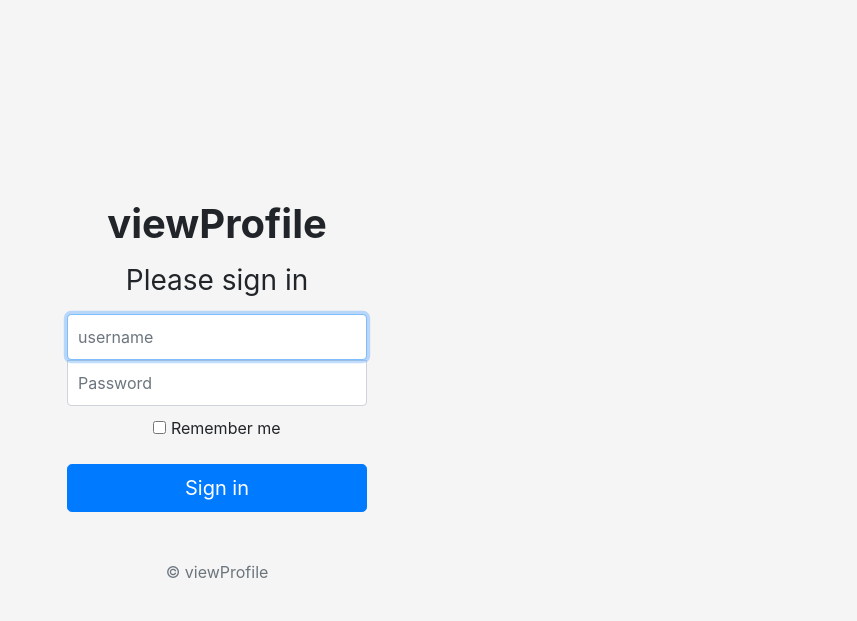
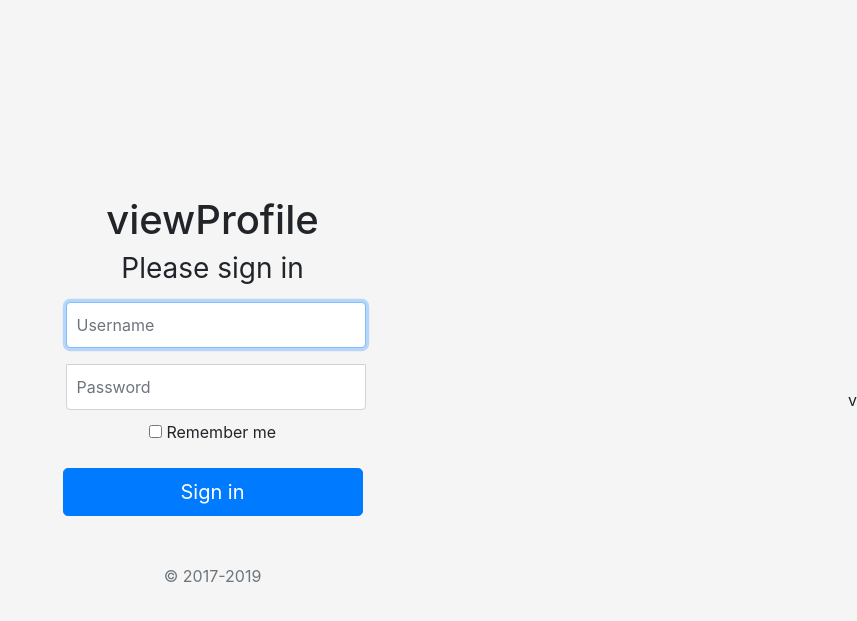
Before and after one commit to slowestwind/loginWithDjango, a Django app: template viewProfile/viewProfile/templates/login.html in a window 1280 px wide. Shown: the top 621 px of the page, without its empty margins (423-1280 px from the left). Run offline with Django 3.2, Linux system fonts and the light colour scheme; the template is opened without the code that fills it, so the values that code supplies are empty; some libraries are stand-ins or nearby versions.

Commit message:
fix some bugs

```diff
--- a/viewProfile/viewProfile/home/urls.py
+++ b/viewProfile/viewProfile/home/urls.py
@@ -20,6 +20,6 @@ from home import views
 
 urlpatterns = [
     path('', views.index, name='index'),
-    path('login', views.loginUser, name='login'),
-    path('logout', views.logoutUser, name='logout'),
+    path('loginUser', views.loginUser, name='loginUser'),
+    path('logoutUser', views.logoutUser, name='logoutUser'),
 ]
--- a/viewProfile/viewProfile/templates/index.html
+++ b/viewProfile/viewProfile/templates/index.html
@@ -159,6 +159,10 @@ body {
         <a class="nav-link active" href="#">Home</a>
         <a class="nav-link" href="#">Features</a>
         <a class="nav-link" href="#">Contact</a>
+        welcome {{request.user}}
+    <p>
+    This is the best website on this planet and you are very lucky to access it</p>
+    <a href="/logoutUser">Logout</a>
       </nav>
     </div>
   </header>
--- a/viewProfile/viewProfile/templates/login.html
+++ b/viewProfile/viewProfile/templates/login.html
@@ -1,37 +1,27 @@
-
 <!doctype html>
 <html lang="en">
+
 <head>
-    <meta charset="utf-8">
-    <meta name="viewport" content="width=device-width, initial-scale=1, shrink-to-fit=no">
-    <meta name="description" content="">
-    <meta name="author" content="Mark Otto, Jacob Thornton, and Bootstrap contributors">
-    <meta name="generator" content="Jekyll v4.1.1">
-    <title>Signin Template · Bootstrap</title>
-
+    <!-- Required meta tags -->
     <meta charset="utf-8">
     <meta name="viewport" content="width=device-width, initial-scale=1, shrink-to-fit=no">
 
     <!-- Bootstrap CSS -->
-    <link rel="stylesheet" href="https://stackpath.bootstrapcdn.com/bootstrap/4.5.2/css/bootstrap.min.css" integrity="sha384-JcKb8q3iqJ61gNV9KGb8thSsNjpSL0n8PARn9HuZOnIxN0hoP+VmmDGMN5t9UJ0Z" crossorigin="anonymous">
+    <link rel="stylesheet" href="https://stackpath.bootstrapcdn.com/bootstrap/4.4.1/css/bootstrap.min.css"
+        integrity="sha384-Vkoo8x4CGsO<!doctype html>
+<html lang="en">
 
+<head>
+    <!-- Required meta tags -->
+    <meta charset="utf-8">
+    <meta name="viewport" content="width=device-width, initial-scale=1, shrink-to-fit=no">
+
+    <!-- Bootstrap CSS -->
+    <link rel="stylesheet" href="https://stackpath.bootstrapcdn.com/bootstrap/4.4.1/css/bootstrap.min.css"
+        integrity="sha384-Vkoo8x4CGsO3+Hhxv8T/Q5PaXtkKtu6ug5TOeNV6gBiFeWPGFN9MuhOf23Q9Ifjh" crossorigin="anonymous">
 
 
     <style>
-      .bd-placeholder-img {
-        font-size: 1.125rem;
-        text-anchor: middle;
-        -webkit-user-select: none;
-        -moz-user-select: none;
-        -ms-user-select: none;
-        user-select: none;
-      }
-
-      @media (min-width: 768px) {
-        .bd-placeholder-img-lg {
-          font-size: 3.5rem;
-        }
-      }
         html,
         body {
             height: 100%;
@@ -53,49 +43,73 @@ body {
             padding: 15px;
             margin: auto;
         }
+
         .form-signin .checkbox {
             font-weight: 400;
         }
+
         .form-signin .form-control {
+            margin: 16px 3px;
             position: relative;
             box-sizing: border-box;
             height: auto;
             padding: 10px;
             font-size: 16px;
         }
+
         .form-signin .form-control:focus {
             z-index: 2;
         }
+
         .form-signin input[type="email"] {
             margin-bottom: -1px;
             border-bottom-right-radius: 0;
             border-bottom-left-radius: 0;
         }
+
         .form-signin input[type="password"] {
             margin-bottom: 10px;
             border-top-left-radius: 0;
             border-top-right-radius: 0;
         }
+
+        .bd-placeholder-img {
+            font-size: 1.125rem;
+            text-anchor: middle;
+            -webkit-user-select: none;
+            -moz-user-select: none;
+            -ms-user-select: none;
+            user-select: none;
+        }
+
+        @media (min-width: 768px) {
+            .bd-placeholder-img-lg {
+                font-size: 3.5rem;
+            }
+        }
     </style>
     <!-- Custom styles for this template -->
     <link href="signin.css" rel="stylesheet">
 </head>
+
 <body class="text-center">
-    <form class="form-signin" method="post", action="/login">
+    <form class="form-signin" method="post" action="/loginUser">
         {% csrf_token %}
-    <h1 class="h1 mb-3 font-weight-normal"><b>viewProfile</b></h1>
+        <h1>viewProfile</h1>
         <h3 class="h3 mb-3 font-weight-normal">Please sign in</h3>
-  <label for="username" class="sr-only" name="username" id="username">Username</label>
-  <input type="text" id="username" class="form-control" placeholder="username" required autofocus>
+        <label for="inputEmail" class="sr-only">Username</label>
+        <input type="text" id="inputEmail" name="username" class="form-control" placeholder="Username" required
+            autofocus>
         <label for="inputPassword" class="sr-only">Password</label>
-  <input name="password" type="password" id="inputPassword" class="form-control" placeholder="Password" required>
+        <input type="password" id="inputPassword" name="password" class="form-control" placeholder="Password" required>
         <div class="checkbox mb-3">
             <label>
                 <input type="checkbox" value="remember-me"> Remember me
             </label>
         </div>
         <button class="btn btn-lg btn-primary btn-block" type="submit">Sign in</button>
-  <p class="mt-5 mb-3 text-muted">&copy; viewProfile</p>
+        <p class="mt-5 mb-3 text-muted">&copy; 2017-2019</p>
     </form>
 </body>
-</html>
+
+</html>v
```
Also changed, not shown: viewProfile/viewProfile/home/views.py (+8 -3 lines), viewProfile/viewProfile/templates/logout.html (+13 -1 lines), viewProfile/viewProfile/db.sqlite3. Lines whose indentation alone changed are shown as unchanged.
